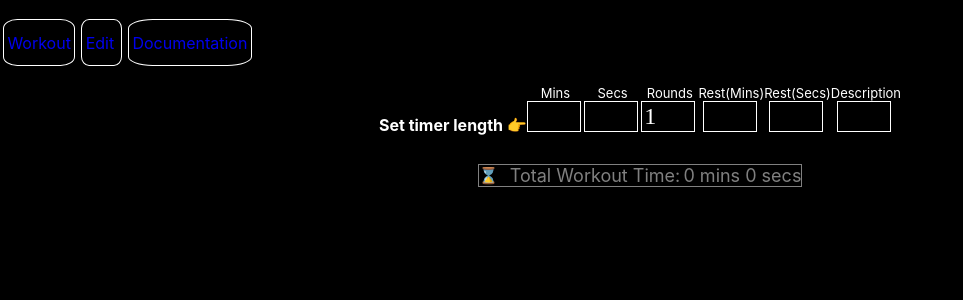
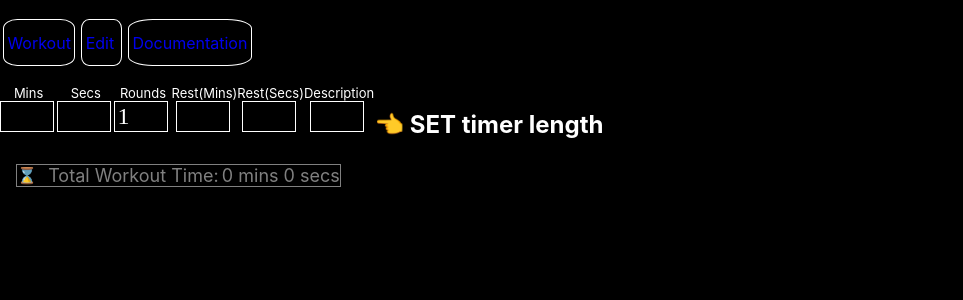
Before and after one commit to prof-tejera/assignment-3-MannyAdumbire, a React (Create React App) app: page / in a window 1280 px wide. Shown: the top 300 px of the page, without its empty margins (0-963 px from the left). Built offline with nearby package versions, Linux system fonts and the light colour scheme.

Commit message:
Enable editeable timer props

```diff
--- a/src/WorkoutContext.js
+++ b/src/WorkoutContext.js
@@ -1,4 +1,3 @@
-// WorkoutContext.js
 import React, { useEffect, useState, useRef } from "react";
 
 export const WorkoutContext = React.createContext();
@@ -69,8 +68,8 @@ export const WorkoutContextWrap = ({ children, initialTmrsParam }) => {
 
   // use a map to keep the same order of the timers.
   const [timersMap, setTimersMap] = useState(timersM || new Map());
-  // Id of the active timer.
-  const [activeTimer, setActiveTimer] = useState(null);
+  // Id of the active timer running.
+  const [activeTimer, setActiveTimer] = useState(false);
   // States "ready", "running", "stopped", "reset
   const [mode, setMode] = useState("reset");
   // The max total time of all timers.
@@ -90,6 +89,7 @@ export const WorkoutContextWrap = ({ children, initialTmrsParam }) => {
     tmrs = shortenTimerPropVal(tmrs);
     setTmrsParam("#" + tmrs);
   }
+  // Recalculate relevant states & options whenever timersMap changes.
   useEffect(() => {
     updateTotalTime();
     updateTotalTimeLeft();
@@ -132,11 +132,11 @@ export const WorkoutContextWrap = ({ children, initialTmrsParam }) => {
     totalTimeLeft: totalTimeLeft,
   });
   const workoutFns = {
+    setMode,
     addTimer,
     removeTimer,
     swapTimers,
     nextTimer,
-    setMode,
     updateTotalTime,
     updateTotalTimeLeft,
   };
@@ -173,6 +173,7 @@ export const WorkoutContextWrap = ({ children, initialTmrsParam }) => {
         if (mode === "reset") {
           timer.status = "reset";
         }
+        timer.isEditing = false;
       }
       setTimersMap(new Map(timersMap));
     }
@@ -213,14 +214,16 @@ export const WorkoutContextWrap = ({ children, initialTmrsParam }) => {
     // eslint-disable-next-line react-hooks/exhaustive-deps
   }, [activeTimer]);
 
-  // Logic to add a timer and update the total times.
+  // Logic to add( or edit) a timer and update the total times.
   function addTimer(timer) {
     const newTimersMap = new Map(timersMap);
     // Set the active timer if there isn't one already.
     (activeTimer && timersMap.get(activeTimer)) || resetActiveTimer();
-    // Add the new time.
-    timer.timerId = makeTimerId();
-    newTimersMap.set(timer.timerId, timer);
+    // Edit existing timer or add a new one.
+    const timerId = timer.timerId || makeTimerId();
+    timer.timerId = timerId;
+    newTimersMap.set(timerId, timer);
+    // Update the timers.
     setTimersMap(newTimersMap);
     setWorkout({
       ...workout,
@@ -421,7 +424,7 @@ export const WorkoutContextWrap = ({ children, initialTmrsParam }) => {
     // swapTimerKey to replace.
     let keyToSwap = false;
     let lastTimer = false;
-    for (const [key, value] of iterator) {
+    for (const [key,] of iterator) {
       lastTimer = key;
     }
     // Can't move the first timer before itself or move the last timer forward.
--- a/src/WorkoutStyles.js
+++ b/src/WorkoutStyles.js
@@ -5,6 +5,18 @@ import styled, { css } from "styled-components";
 
 const buttonHoverColor = "silver";
 const textColor = "wheat";
+const blinkAnimation = css`
+@keyframes blink {
+  0% {opacity: 1;}
+  20% {opacity: 0.9;}
+  40% {opacity: 0.8;}
+  60% {opacity: 0.7;}
+  80% {opacity: 0.6;}
+  90% {opacity: 0.5;}
+  100% {opacity: 0.2;}
+}
+
+  `;
 const containerStyle = `
     color: ${textColor};
     display: flex;
@@ -144,7 +156,9 @@ export const Wrap = styled.label`
   color: ${textColor};
 `;
 
+
 export const Container = styled.div`
+  ${blinkAnimation}
   display: flex;
   justify-content: flex-start;
   align-items: center;
--- a/src/components/generic/TimersPanel.js
+++ b/src/components/generic/TimersPanel.js
@@ -12,14 +12,30 @@ import Button from "./Button.js";
 const StyledTimers = styled(ws.Container)`
   flex-direction: column;
   align-items: flex-start;
+`;
+const TimerWrap = styled(ws.Container)`
+  cursor: pointer;
+  ${(props) =>
+    props.isEditing &&
+    css`
+      animation: blink 1s infinite;
+      border: solid 1px green;
+      ::after {
+      }
+    `}
   ${(props) =>
     props.status === "completed" &&
     css`
       color: grey;
       text-decoration: line-through;
+      display: none;
     `}
+  ${(props) => props.status === "running" && css``}
+
+  :hover::after {
+    content: "📝️ Edit";
+  }
 `;
-
 const SwapButton = styled(ws.Button)`
   padding: 0rem;
   margin: 0rem;
@@ -27,25 +43,38 @@ const SwapButton = styled(ws.Button)`
   width: 16px;
   height: 16px;
 `;
-const TimersPanel = ({ timers, ...props }) => {
-  const { workoutFns, options } = useContext(WorkoutContext);
-
-  // const completedTimers = timers.filter((timer) => timer.status === "completed");
-  // const notCompletedTimers = timers.filter(
-  //   (timer) => timer.status !== "completed"
-  // );
+const TimersPanel = ({
+  timers,
+  hideCancelBtn = false,
+  hideSwapBtn = false,
+  ...props
+}) => {
+  const { workoutFns } = useContext(WorkoutContext);
 
   const timersArr = Array.from(timers.entries());
   // Keep the current mode in sync with the parent component that passed it in.
   return (
     <StyledTimers {...props}>
-      {/* TODO - This causes error that is difficult to pinpoint */}
+      {/* TODO - Why empty fn error is so difficult to pinpoint ? */}
       {/* {(()=>{ */}
       {/* })} */}
       {timersArr.map(([id, timer]) => (
-        <ws.Container status={timer.status} key={`button-${id}`} {...props}>
+        <TimerWrap
+          status={timer.status}
+          key={`button-${id}`}
+          {...props}
+          onClick={() => {
+            props.editTimerIdSetter && props.editTimerIdSetter(timer.timerId);
+            // Set all the other timers to not editing.
+            timersArr.forEach(([id, timer]) => {
+              timer.isEditing = false;
+            }); // Added closing parenthesis here
+            timer.isEditing = true;
+          }}
+          isEditing={timer.isEditing}
+        >
           {/* add remove when not timer "running" */}
-          {"running" !== options.mode && (
+          {!hideCancelBtn && (
             <ws.Container>
               <Button
                 type="remove"
@@ -57,7 +86,7 @@ const TimersPanel = ({ timers, ...props }) => {
               />
             </ws.Container>
           )}
-          {"running" !== options.mode && "completed" !== timer.status && (
+          {!hideSwapBtn && (
             <ws.Container style={{ flexDirection: "column" }}>
               {timer.isFirst ||
                 (!timer.isPrevCompleted && (
@@ -65,6 +94,7 @@ const TimersPanel = ({ timers, ...props }) => {
                     type="swapprev"
                     label=""
                     title="Swap Previous"
+                    hover="silver"
                     img="⤴️"
                     onClick={() => workoutFns.swapTimers(timer.timerId, false)}
                   />
@@ -74,6 +104,7 @@ const TimersPanel = ({ timers, ...props }) => {
                   type="swapnext"
                   label=""
                   title="Swap Next"
+                  hover="silver"
                   img="⤵️"
                   onClick={() => workoutFns.swapTimers(timer.timerId, true)}
                 />
@@ -81,7 +112,7 @@ const TimersPanel = ({ timers, ...props }) => {
             </ws.Container>
           )}
           <Timer key={`timer-${id}`} {...timer} />
-        </ws.Container>
+        </TimerWrap>
       ))}
     </StyledTimers>
   );
--- a/src/components/timers/Timer.js
+++ b/src/components/timers/Timer.js
@@ -21,7 +21,7 @@ const Timer = (props) => {
   useEffect(() => {
     let secsPart;
     let minsPart;
-    if ("stopwatch" !== props.type) {
+    if ("stopwatch" === props.type) {
       // Stop watch shows passed time.
       secsPart = h.secsPartFromSecs(getPassedSeconds());
       minsPart = h.minsPartFromSecs(getPassedSeconds());
--- a/src/views/WorkoutEdit.js
+++ b/src/views/WorkoutEdit.js
@@ -1,5 +1,5 @@
 import React, { useContext, useEffect, useRef, useState } from "react";
-import styled from "styled-components";
+import styled, { css } from "styled-components";
 import * as ws from "../WorkoutStyles.js";
 
 // Contexts.
@@ -9,45 +9,97 @@ import { WorkoutContext } from "../WorkoutContext.js";
 import TimerTotalDisplay from "../components/generic/TimerTotalDisplay.js";
 import TimerInput from "../components/generic/TimerInput.js";
 import TimerTypeSelect from "../components/generic/TimerTypeSelect.js";
-import Button from "../components/generic/Button.js";
 import TimersPanel from "../components/generic/TimersPanel.js";
 
-const WorkoutEditWrap = styled(ws.Container)`
+const EditTimersWrap = styled(ws.Container)`
   display: flex;
   flex-direction: column;
+  align-items: flex-start;
   flex-grow: 0;
+`;
+
+const Instruction = styled("strong")`
+  font-size: x-large;
+  ${(props) =>
+    props.isEdit &&
+    css`
+      animation: blink 1s infinite;
+      border: solid 1px green;
+    `}
 `;
 
 const restTimers = ["tabata"];
 const roundsTimers = ["xy", "tabata"];
-const WorkoutEdit = () => {
+
+/**
+ * Manage inputs logic & UI for editing each Timer's props
+ */
+export const WorkoutEdit = () => {
   const { timers, workoutFns } = useContext(WorkoutContext);
+  const [timerToEditId, setTimerIdToEditId] = useState(false);
+  const timerToEdit = timers.get(timerToEditId);
+
+  // Start with empty to display only the times.
+  const timerType = useRef("");
+  // Track what's currently entered in the timer inputs.
+  const [minutesPerRound, setMinutesPerRound] = useState(
+    timerToEdit?.minutesPerRound || 0
+  );
+  const [secondsPerRound, setSecondsPerRound] = useState(
+    timerToEdit?.secondsPerRound || 0
+  );
+  const [roundsTotal, setRoundsTotal] = useState(timerToEdit?.roundsTotal || 1);
+  const [minutesRest, setMinutesRest] = useState(timerToEdit?.minutesRest || 0);
+  const [secondsRest, setSecondsRest] = useState(timerToEdit?.secondsRest || 0);
+  const [description, setDescription] = useState(
+    timerToEdit?.description || ""
+  );
+
+  // Track which timer types are valid/enabled based on the current input values.
+  let enabledTimerTypes = [];
+
+  // Update all the inputs when the user clicks to edit a timer.
+  useEffect(() => {
+    if (timerToEdit) {
+      timerType.current = timerToEdit.type;
+      setMinutesPerRound(timerToEdit.minutesPerRound);
+      setSecondsPerRound(timerToEdit.secondsPerRound);
+      setRoundsTotal(timerToEdit.roundsTotal);
+      setMinutesRest(timerToEdit.minutesRest);
+      setSecondsRest(timerToEdit.secondsRest);
+      setDescription(timerToEdit.description);
+    }
+  }, [timerToEdit]);
 
   // Reset the workout to clear the timers.
   useEffect(() => {
     workoutFns.setMode("reset");
+    // eslint-disable-next-line react-hooks/exhaustive-deps
   }, []);
-  // Start with empty to display only the times.
-  const timerType = useRef("");
-
-  // Track what's currently entered in the timer inputs.
-  const [minutesPerRound, setMinutesPerRound] = useState(0);
-  const [secondsPerRound, setSecondsPerRound] = useState(0);
-  const [roundsTotal, setRoundsTotal] = useState(1);
-  const [minutesRest, setMinutesRest] = useState(0);
-  const [secondsRest, setSecondsRest] = useState(0);
-  const [description, setDescription] = useState("");
 
   useEffect(() => {
     workoutFns.updateTotalTime();
   }, [workoutFns, timers]);
+
+  const timerTypeOptions = [
+    {
+      label: "Timer Type",
+      value: timerType.current,
+      options: enabledTimerTypes,
+      onChangeFn: (type) => {
+        timerType.current = type.toLowerCase();
+        addTimer();
+      },
+      type: "select",
+    },
+  ];
   // add a new timer the user's input values to the queue.
   function addTimer() {
     if (timerType) {
       const type = timerType.current.toLowerCase();
       // ***Important*** need to maintain exact order of properties for saving/restoring timers to/from URL.
       workoutFns.addTimer({
-        timerId: null,
+        timerId: timerToEditId || null,
         type: type,
         status: "stopped",
         secondsPerRound: secondsPerRound || 0,
@@ -56,36 +108,25 @@ const WorkoutEdit = () => {
         secondsRest: restTimers.includes(type) ? secondsRest : 0,
         minutesRest: restTimers.includes(type) ? minutesRest : 0,
         description: description,
+        isEditing: false,
       });
     } else {
       console.error(`Invalid timerType: ${timerType}`);
     }
+    // Clear the Edit Timer
+    setTimerIdToEditId(false);
   }
-  let timerOptions = [];
   if (secondsPerRound || minutesPerRound) {
     // Determine which timer types are available based on the current input values.
-    timerOptions.push("Stopwatch", "Countdown", "XY", "Tabata");
+    enabledTimerTypes.push("Stopwatch", "Countdown", "XY", "Tabata");
   } else if (secondsRest || minutesRest) {
-    timerOptions.push("Tabata");
+    enabledTimerTypes.push("Tabata");
   }
 
-  const timerTypeOptions = [
-    {
-      label: "Timer Type",
-      value: timerType.current,
-      options: timerOptions,
-      onChangeFn: (type) => {
-        timerType.current = type.toLowerCase();
-        addTimer();
-      },
-      type: "select",
-    },
-  ];
   const timerInputs = [
     {
       label: "Mins",
       value: minutesPerRound,
-      // options: [0, 1, 2, 3, 4, 5, 10, 15, 20, 25, 30, 35, 40, 45, 50, 55, 60],
       onChangeFn: setMinutesPerRound,
       type: "number",
       min: "0",
@@ -93,7 +134,6 @@ const WorkoutEdit = () => {
     {
       label: "Secs",
       value: secondsPerRound,
-      // options: [0, 5, 10, 15, 20, 25, 30, 35, 40, 45, 50, 55, 60],
       onChangeFn: setSecondsPerRound,
       onClick: () => {
         setSecondsPerRound((secs) => {
@@ -144,9 +184,8 @@ const WorkoutEdit = () => {
     },
   ];
   return (
-    <WorkoutEditWrap>
+    <EditTimersWrap>
       <ws.Container>
-        {!timerOptions.length ? <strong> Set timer length 👉 </strong> : ""}
         {timerInputs.map((timer, idx) => (
           <TimerInput
             key={`option-${idx}`}
@@ -158,9 +197,19 @@ const WorkoutEdit = () => {
             {...timer}
           />
         ))}
+        {!enabledTimerTypes.length ? (
+          <Instruction>👈 SET timer length </Instruction>
+        ) : (
+          ""
+        )}
+        {timerToEdit && (
+          <Instruction>
+            {" "}
+            👈 EDIT timer({timerToEdit.timerId}){" "}
+          </Instruction>
+        )}
       </ws.Container>
       <ws.Container style={{ flexDirection: "row" }}>
-        {timerOptions.length ? <strong> Add timer 👉 </strong> : ""}
         {timerTypeOptions.map((option, idx) => (
           <TimerTypeSelect
             key={`option-${option.value}${idx}`}
@@ -175,10 +224,22 @@ const WorkoutEdit = () => {
             {...option}
           />
         ))}
+        {enabledTimerTypes.length && !timerToEdit ? (
+          <Instruction>👈 ADD new timer</Instruction>
+        ) : (
+          ""
+        )}
+        {enabledTimerTypes.length && timerToEdit ? (
+          <Instruction isEdit={true}>
+            {" "}
+            👈 CONFIRM timer type{" "}
+          </Instruction>
+        ) : (
+          ""
+        )}
       </ws.Container>
       <TimerTotalDisplay title="Total Workout Time: " subtractElapsed={false} />
-      <TimersPanel timers={timers} />
-    </WorkoutEditWrap>
+      <TimersPanel timers={timers} editTimerIdSetter={setTimerIdToEditId} />
+    </EditTimersWrap>
   );
 };
-export default WorkoutEdit;
--- a/src/views/WorkoutView.js
+++ b/src/views/WorkoutView.js
@@ -1,4 +1,4 @@
-import React, { useContext } from "react";
+import React, { useEffect, useContext } from "react";
 import styled from "styled-components";
 
 import * as ws from "../WorkoutStyles";
@@ -15,7 +15,13 @@ const Timers = styled.div`
 `;
 
 const WorkoutView = (children) => {
-  const { timers, options, workoutFns} = useContext(WorkoutContext);
+  const { timers, options, workoutFns } = useContext(WorkoutContext);
+
+  // Reset on load.
+  useEffect(() => {
+    handleReset();
+    // eslint-disable-next-line react-hooks/exhaustive-deps
+  }, []);
 
   const handleReset = () => {
     workoutFns.setMode("reset");
@@ -56,7 +62,7 @@ const WorkoutView = (children) => {
         ))}
       </ws.Container>
       <TimerTotalDisplay title="Time Left: " subtractElapsed={true} />
-      <TimersPanel timers={timers} />
+      <TimersPanel hideCancelBtn={true} hideSwapBtn={true} timers={timers} />
     </Timers>
   );
 };
```
Also changed, not shown: src/App.js (+14 -20 lines), src/components/generic/TimerDisplay.js (+15 -8 lines).
